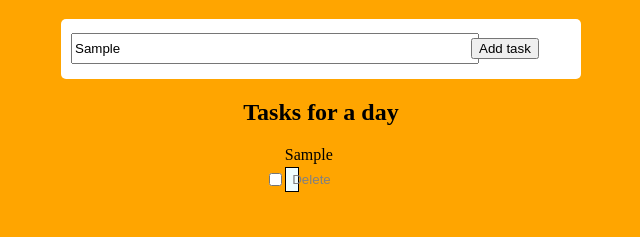
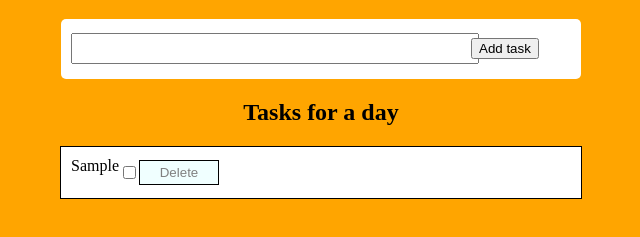
Before and after one commit to bLuDd1/todo-list, a plain HTML site: page index.html in a window 1280 px wide. Both pictures are taken after typing "Sample" into the empty fields and a click on the button "Add task". Shown: the part 61-298 px from the top of the page, without its empty margins (319-959 px from the left). Drawn offline with Linux system fonts and the light colour scheme.

Commit message:
Added new functions.

```diff
--- a/script.js
+++ b/script.js
@@ -10,6 +10,8 @@ if (!localStorage.tasks) {
 } else {
   tasks = JSON.parse(localStorage.getItem('tasks'));
 }
+
+let todoElems = [];
 
 // Creating new tasks
 class Task {
@@ -25,27 +27,63 @@ const updateStorage = () => {
 
 // Shows tasks at page screen
 const createTemplate = (task, index) =>
-  `<div class="tasks-items">
+  `<div class="tasks-items ${task.completed ? 'checked' : ''}">
                 <div class="description">${task.description}</div>
                 <div class="buttons">
-                    <input class="btn-complete" type="checkbox">
-                    <button class="btn-delete">Delete</button>
+                    <input onclick="completeTask(${index})"
+                    class="btn-complete" type="checkbox"
+                    ${task.completed ? 'checked' : ''}>
+                    <button onclick="deleteTask(${index})"
+                    class="btn-delete">Delete</button>
                 </div>
             </div>`
   ;
 
+const filterTasks = () => {
+  const activeTasks = tasks.length && tasks.filter(item => item.completed === false);
+  const completedTasks = tasks.length && tasks.filter(item => item.completed === true);
+  tasks = [...activeTasks, ...completedTasks];
+};
+
 const fillTodosCont = () => {
   todosContainer.innerHTML = '';
-  if (tasks.length > 0) {
+  if (tasks.length !== 0) {
+    filterTasks();
     tasks.map((item, index) => {
       todosContainer.innerHTML += createTemplate(item, index);
     });
+    todoElems = document.querySelectorAll('.tasks-items');
   }
 };
-// Adding new tasks to array
 
-addTask.onclick = () => {
-  tasks.push(new Task(descriptionTask.value));
+fillTodosCont();
+
+const usableFunctions = () => {
   updateStorage();
   fillTodosCont();
 };
+
+const completeTask = index => {
+  tasks[index].completed = !tasks[index].completed;
+  if (tasks[index].completed) {
+    todoElems[index].classList.add('checked');
+  } else {
+    todoElems[index].classList.remove('checked');
+  }
+  usableFunctions();
+};
+
+const deleteTask = index => {
+  todoElems[index].classList.add('delition');
+  setTimeout(() => {
+    tasks.splice(index, 1);
+    usableFunctions();
+  }, 500);
+};
+
+// Adding new tasks to array
+addTask.onclick = () => {
+  tasks.push(new Task(descriptionTask.value));
+  usableFunctions();
+  descriptionTask.value = '';
+};
--- a/styles.css
+++ b/styles.css
@@ -51,7 +51,7 @@ h1 {
     cursor: pointer;
 }
 
-.todo-item {
+.tasks-items {
     display: flex;
     width: 500px;
     min-height: 20px;
@@ -61,12 +61,12 @@ h1 {
     background-color: white;
 }
 
-.todo-item.checked {
+.tasks-items.checked {
     background-color: red;
     opacity: 0.5;
 }
 
-.todo-item.delition {
+.tasks-items.delition {
     animation: opacity 1s ease-in-out;
 }
 
```
